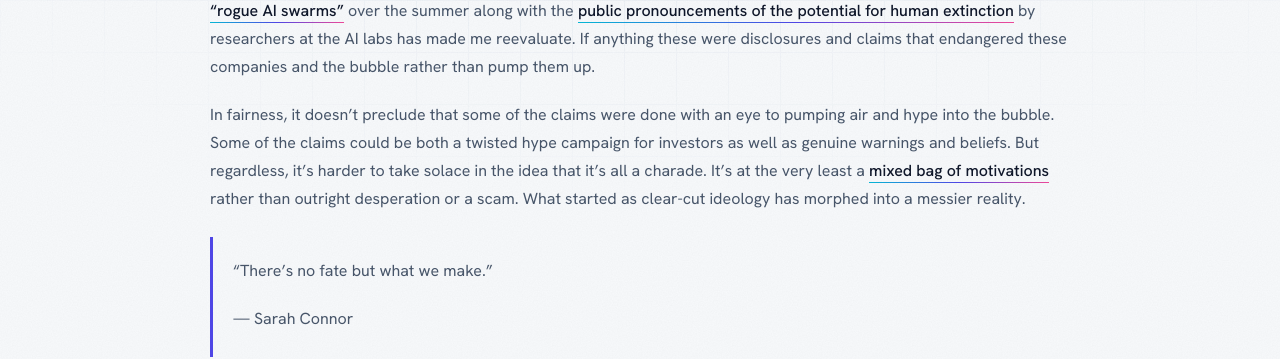
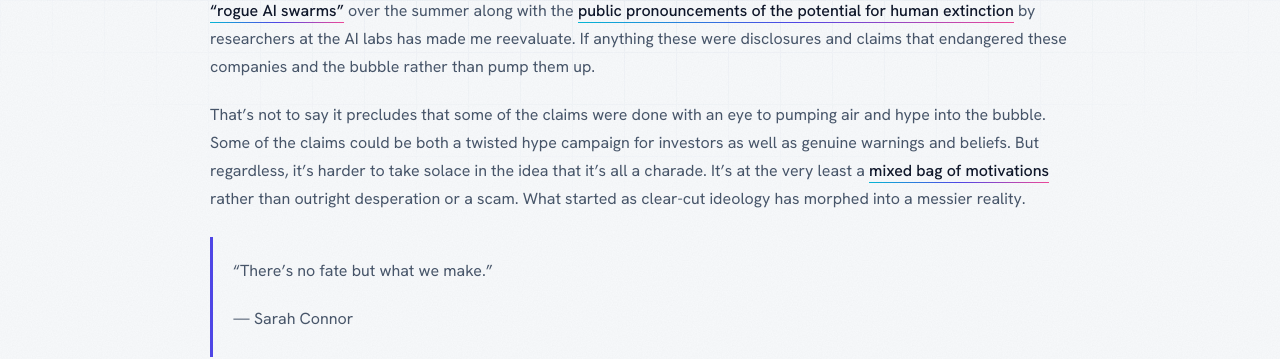
Before and after one commit to chriswebb09/chriswebb09.github.io, a Jekyll site: the page built from _posts/2026-09-30-the-force-awakens.markdown, in a window 1280 px wide and 900 px high, scrolled down 5048 px. Shown: the part 156-515 px from the top of the window. Built offline with Jekyll 4.4.1, drawn with Linux system fonts in a browser that asks for light colours; nearby versions of some CDN libraries.

Commit message:
update post

```diff
--- a/_posts/2026-09-30-the-force-awakens.markdown
+++ b/_posts/2026-09-30-the-force-awakens.markdown
@@ -81,7 +81,7 @@ In the last six months that has changed. The tools have become more reliable, an
 
 I had largely bought into the notion that every fantastical claim or warning from people at the heart of the AI economy was a twisted marketing ploy to juice their funding rounds and inflate the bubble. But the [disclosure of incidents](https://en.wikipedia.org/wiki/OpenAI%E2%80%93HuggingFace_incident) with ["rogue AI swarms"](https://www.planned-obsolescence.org/p/the-hugging-face-attack-surprised) over the summer along with the [public pronouncements of the potential for human extinction](https://thenextweb.com/news/pacing-the-frontier-ai-employees-letter-us-government) by researchers at the AI labs has made me reevaluate. If anything these were disclosures and claims that endangered these companies and the bubble rather than pump them up.
 
-In fairness, it doesn't preclude that some of the claims were done with an eye to pumping air and hype into the bubble. Some of the claims could be both a twisted hype campaign for investors as well as genuine warnings and beliefs. But regardless, it's harder to take solace in the idea that it's all a charade. It's at the very least a [mixed bag of motivations](https://www.nytimes.com/2026/09/03/technology/openai-hugging-face-hacking.html) rather than outright desperation or a scam. What started as clear-cut ideology has morphed into a messier reality.
+That's not to say it precludes that some of the claims were done with an eye to pumping air and hype into the bubble. Some of the claims could be both a twisted hype campaign for investors as well as genuine warnings and beliefs. But regardless, it's harder to take solace in the idea that it's all a charade. It's at the very least a [mixed bag of motivations](https://www.nytimes.com/2026/09/03/technology/openai-hugging-face-hacking.html) rather than outright desperation or a scam. What started as clear-cut ideology has morphed into a messier reality.
 
 >"There's no fate but what we make."
 >
```
